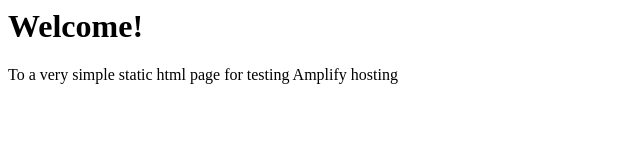
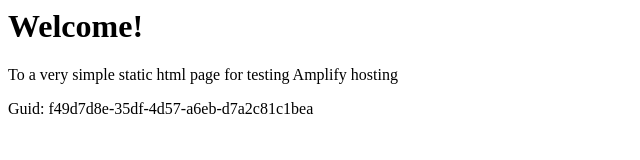
Before and after one commit to aws-aemilia-pdx/Github-PR-Commit-Integration-Test-DoNotTouch-Gith-OKSLNVO2-v1-preprod-us-west-2, a website: page src/index.html in a window 1280 px wide. Shown: the whole page, without its empty margins (0-640 px from the left). Drawn offline with Linux system fonts and the light colour scheme.

Commit message:
commit from integ tests

```diff
--- a/src/index.html
+++ b/src/index.html
@@ -1,3 +1,5 @@
+
+
 <html lang="en">
 
 <head>
@@ -10,6 +12,6 @@
 <body>
     <h1>Welcome!</h1>
     <p>To a very simple static html page for testing Amplify hosting</p>
-</body>
+    <p>Guid: f49d7d8e-35df-4d57-a6eb-d7a2c81c1bea</p></body>
 
 </html>
```
